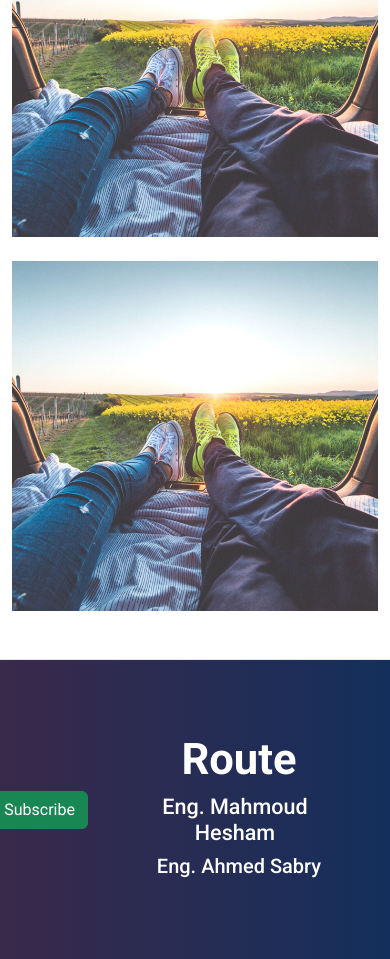
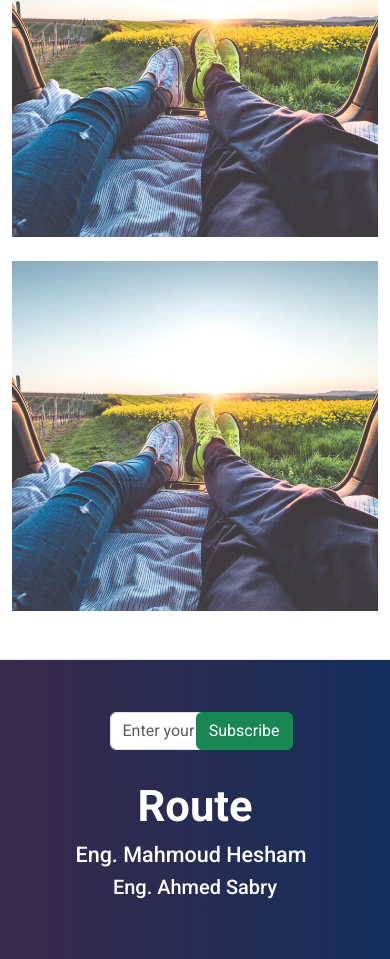
Before and after one commit to ahmed-abd0o/Forkify-API-Website, a plain HTML site: page index.html in a window 390 px wide. Shown: the part 1127-2086 px from the top of the page. Drawn offline with Linux system fonts and the light colour scheme; no server answers.

Commit message:
Footer Responsive Fixed

```diff
--- a/index.html
+++ b/index.html
@@ -435,8 +435,8 @@
     </div>
 
     </main>
-    <footer class="d-flex justify-content-evenly align-items-center">
-        <div class="w-25">
+    <footer class="d-flex justify-content-evenly align-items-center flex-xl-row flex-column">
+        <div class="w-50">
             <div class="container position-relative">
                 <input type="email" class="form-control" name="subscription email" id="" placeholder="Enter your E-mail to Subscribe">
                 <button class="btn btn-success position-absolute top-0 end-0">Subscribe</button>
```
